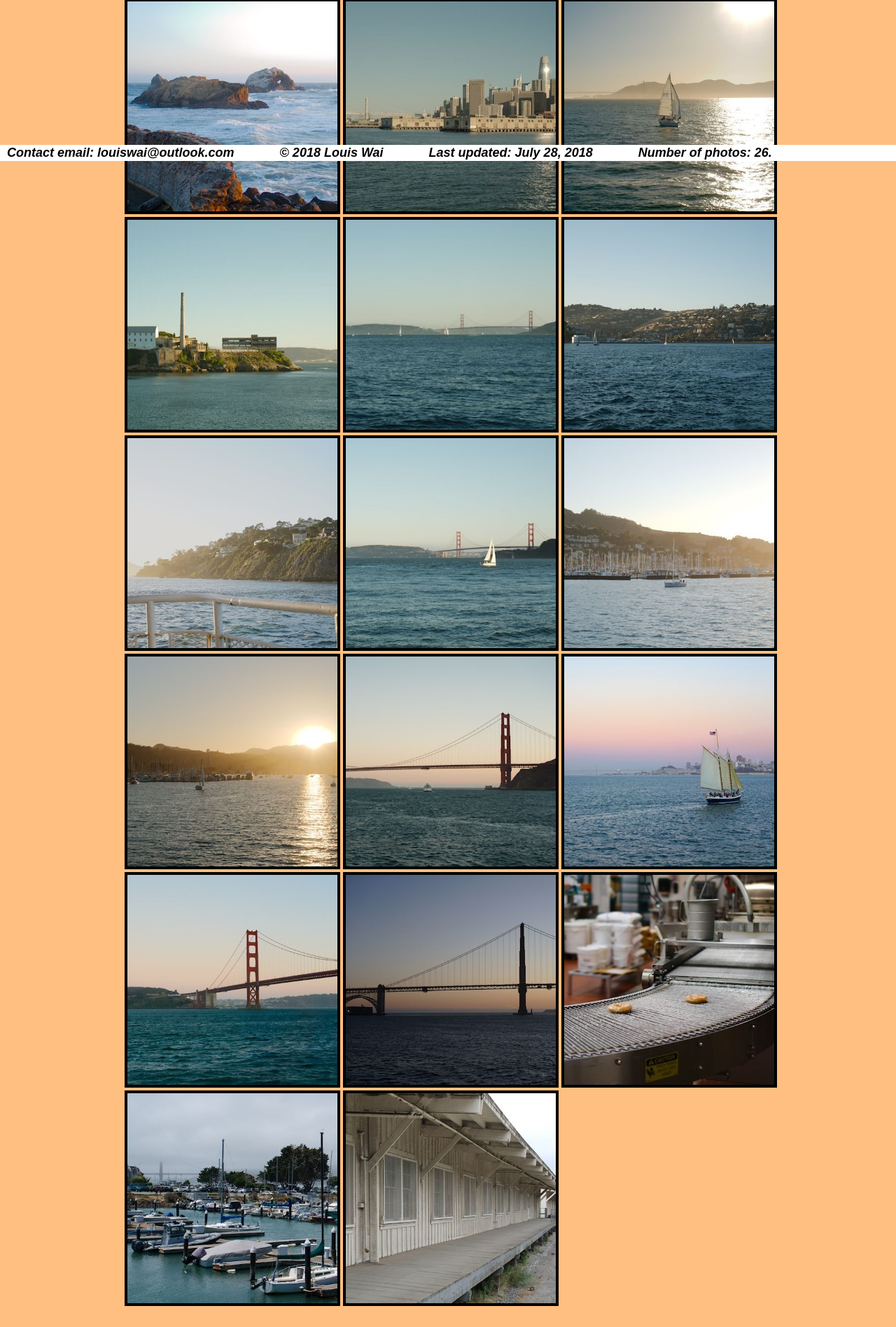
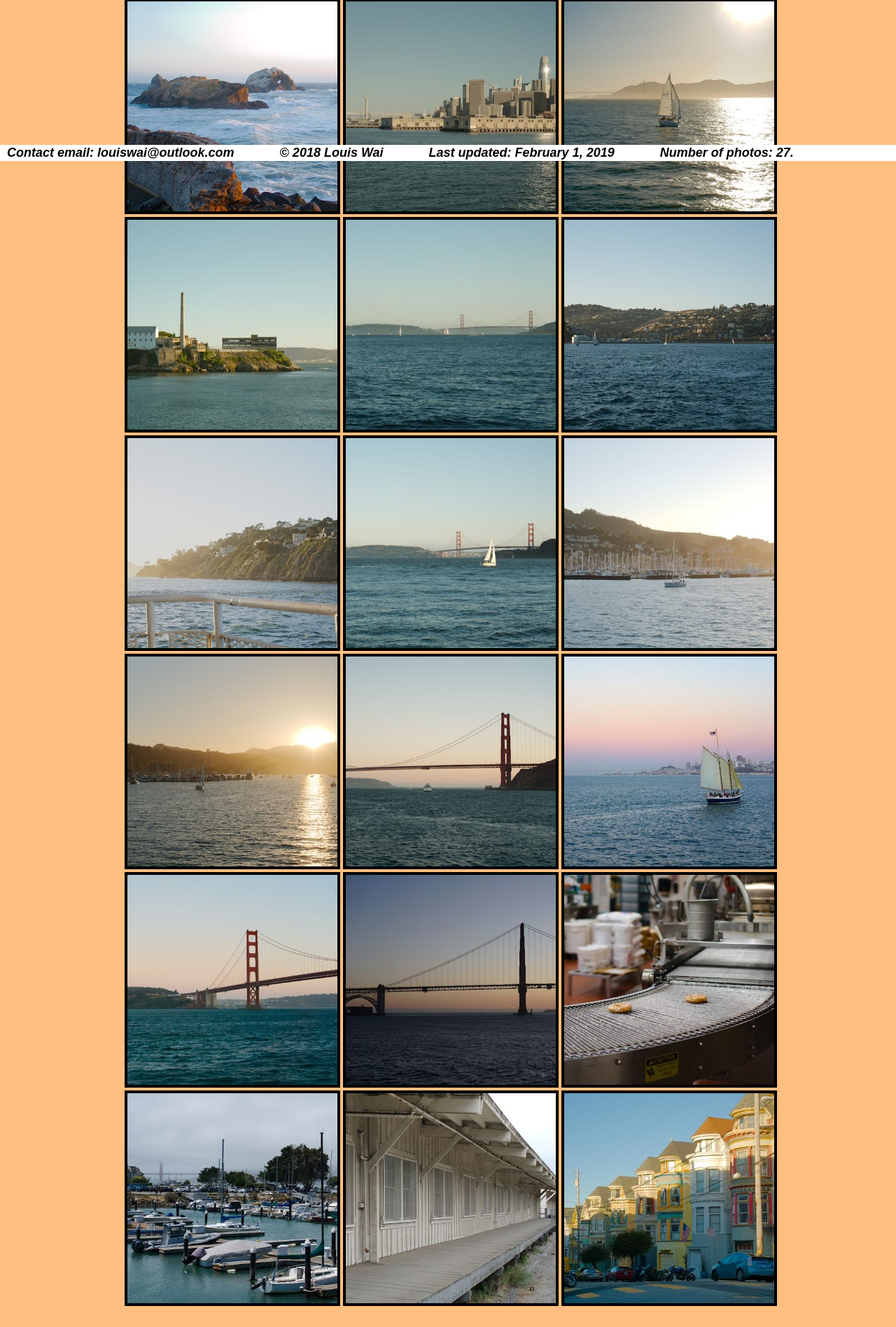
Before and after one commit to louiswai/louiswai.github.io, a plain HTML site: page pages/sanfrancisco.html in a window 1280 px wide. Shown: the part 570-2466 px from the top of the page at 70% size. Drawn offline with Linux system fonts and the light colour scheme.

Commit message:
new sf photo
new sf photo

```diff
--- a/pages/sanfrancisco.html
+++ b/pages/sanfrancisco.html
@@ -271,7 +271,7 @@ style="text-align:center; font-size:20px; color:white; background:black; border:
 
 <div>
 <input id="contactinfo"
-value="  Contact email: louiswai@outlook.com             &#169 2018 Louis Wai             Last updated: July 28, 2018             Number of photos: 26."
+value="  Contact email: louiswai@outlook.com             &#169 2018 Louis Wai             Last updated: February 1, 2019             Number of photos: 27."
 type="text"
 readonly
 style="z-index:12; text-align:left; font-size:18px; font-weight: bold; font-style: italic; font-family: Arial, sans-serif; color:black; border:none; background:white; width: 120%; margin-left:-10px" >
@@ -343,7 +343,8 @@ var images = [
 '../thumbnails/DSC00706.jpg',
 '../thumbnails/DSC00717.jpg',
 '../thumbnails/DSC01173.jpg',
-'../thumbnails/DSC01409.jpg'
+'../thumbnails/DSC01409.jpg',
+'../thumbnails/DSC02209.jpg'
 
 ], i = 0;
 
@@ -483,6 +484,10 @@ if (i++ < images.length - 1) {loadImageArrayAsync()};
 	<img src="../thumbnails/black box.jpg" id="img19" style="height:300px;width:300px;border:4px solid black;" alt="San Francisco Presidio White Trailers">
 </a>
 
+<a href="../images/DSC02209.jpg" target="_blank">
+	<img src="../thumbnails/black box.jpg" id="img20" style="height:300px;width:300px;border:4px solid black;" alt="San Francisco Victorian Houses">
+</a>
+
 <br>
 <br>
 </div>
```
Also changed, not shown: index.html (+1 -1 lines), pages/positano.html (+1 -1 lines), thumbnails/DSC02209.jpg (added), 2 other files.
